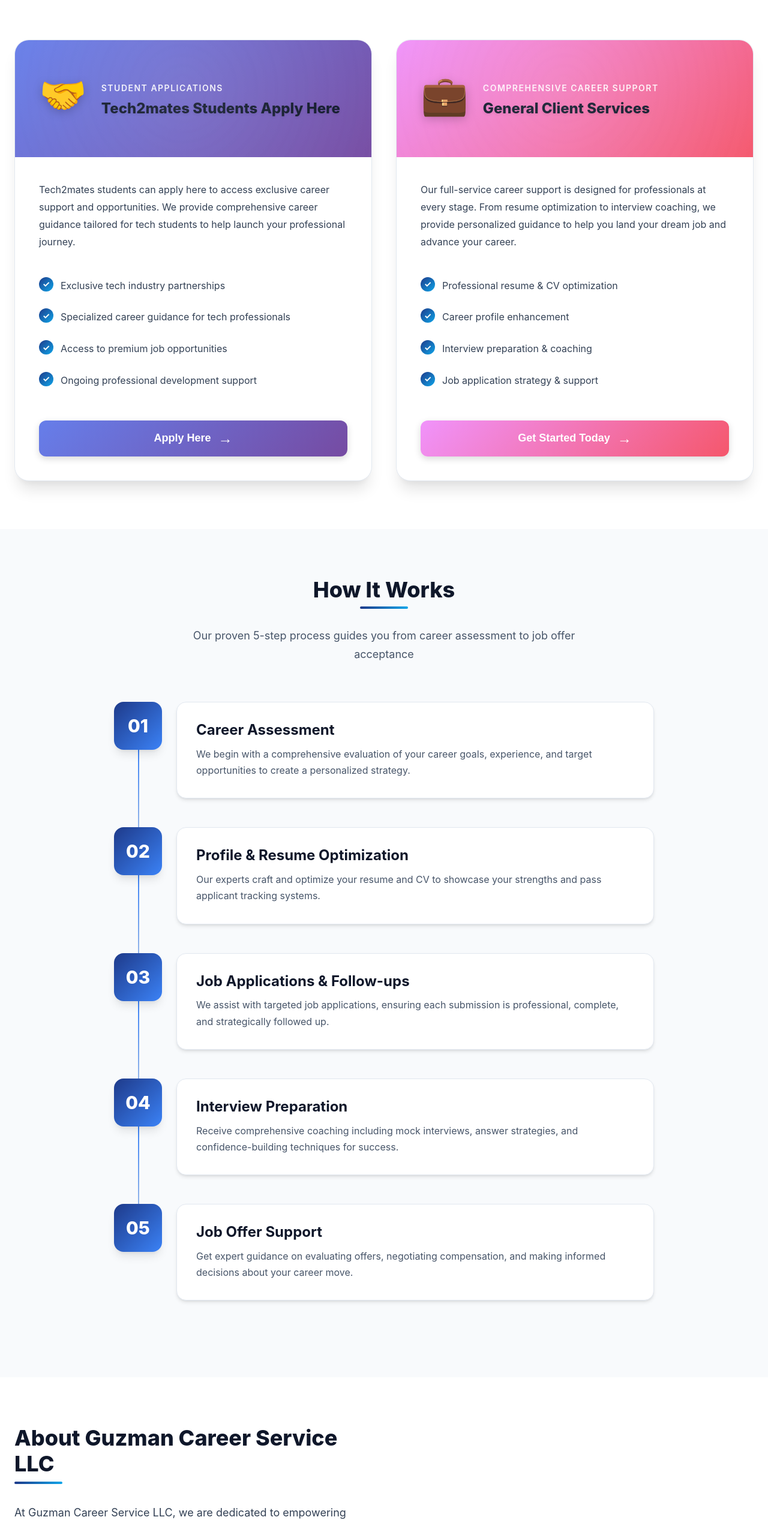
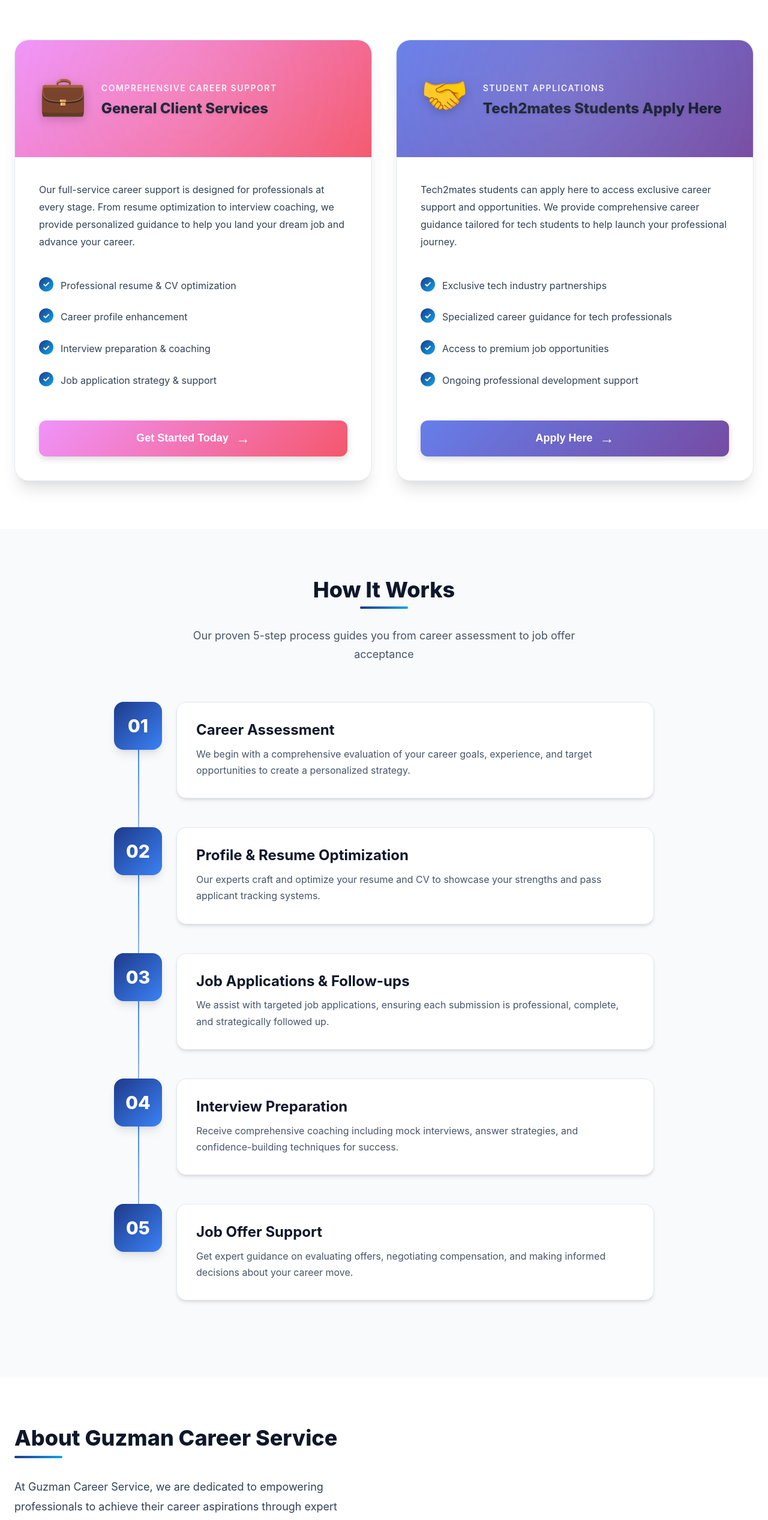
Before and after one commit to GleamDT/guzman-career-services-llc, a React (Create React App) app in the folder guzman-career-services/: page / in a window 1280 px wide. Shown: the part 998-3532 px from the top of the page at 60% size. Built offline with nearby package versions, Linux system fonts and the light colour scheme.

Commit message:
integrated the jivochat

```diff
--- a/guzman-career-services/public/index.html
+++ b/guzman-career-services/public/index.html
@@ -7,7 +7,7 @@
     <meta name="theme-color" content="#000000" />
     <meta
       name="description"
-      content="Guzman Career Services LLC - Professional career support, resume optimization, interview coaching, and job application assistance to help you land your dream job."
+      content="Guzman Career Services - Professional career support, resume optimization, interview coaching, and job application assistance to help you land your dream job."
     />
     <link rel="apple-touch-icon" href="%PUBLIC_URL%/logo.png" />
     <!--
@@ -24,7 +24,7 @@
       work correctly both with client-side routing and a non-root public URL.
       Learn how to configure a non-root public URL by running `npm run build`.
     -->
-    <title>Guzman Career Services LLC - Professional Career Support</title>
+    <title>Guzman Career Services - Professional Career Support</title>
   </head>
   <body>
     <noscript>You need to enable JavaScript to run this app.</noscript>
@@ -39,5 +39,6 @@
       To begin the development, run `npm start` or `yarn start`.
       To create a production bundle, use `npm run build` or `yarn build`.
     -->
+    <script src="//code.jivosite.com/widget/smjPmyTs7a" async></script>
   </body>
 </html>
--- a/guzman-career-services/src/components/About.js
+++ b/guzman-career-services/src/components/About.js
@@ -7,10 +7,10 @@
             <div className="container">
                 <div className="about-content">
                     <div className="about-text">
-                        <h2 className="about-title">About Guzman Career Service LLC</h2>
+                        <h2 className="about-title">About Guzman Career Service</h2>
                         <div className="about-divider"></div>
                         <p className="about-paragraph">
-                            At Guzman Career Service LLC, we are dedicated to empowering professionals
+                            At Guzman Career Service, we are dedicated to empowering professionals
                             to achieve their career aspirations through expert guidance and personalized support.
                         </p>
                         <p className="about-paragraph">
--- a/guzman-career-services/src/components/CTA.js
+++ b/guzman-career-services/src/components/CTA.js
@@ -11,7 +11,7 @@
                 <div className="cta-text">
                     <h2 className="cta-title">Start Your Career Journey Today</h2>
                     <p className="cta-subtitle">
-                        Don't let another opportunity pass you by. Partner with Guzman Career Service LLC
+                        Don't let another opportunity pass you by. Partner with Guzman Career Service
                         and take the first step toward landing your dream job with confidence.
                     </p>
                     <div className="cta-buttons">
--- a/guzman-career-services/src/components/Footer.js
+++ b/guzman-career-services/src/components/Footer.js
@@ -11,7 +11,7 @@
                     <div className="footer-section">
                         <div className="footer-logo">
                             <span className="footer-logo-icon">💼</span>
-                            <span className="footer-logo-text">Guzman Career Service LLC</span>
+                            <span className="footer-logo-text">Guzman Career Service</span>
                         </div>
                         <p className="footer-description">
                             Professional career services helping you land your dream job with confidence and success.
@@ -65,7 +65,7 @@
 
                 <div className="footer-bottom">
                     <div className="footer-copyright">
-                        © {currentYear} Guzman Career Service LLC. All rights reserved.
+                        © {currentYear} Guzman Career Service. All rights reserved.
                     </div>
                     <div className="footer-legal">
                         <a href="#privacy">Privacy Policy</a>
--- a/guzman-career-services/src/components/Services.js
+++ b/guzman-career-services/src/components/Services.js
@@ -5,6 +5,22 @@
     const [activeForm, setActiveForm] = useState(null);
 
     const serviceCategories = [
+        {
+            id: 'general',
+            icon: '💼',
+            title: 'General Client Services',
+            tagline: 'Comprehensive Career Support',
+            description: 'Our full-service career support is designed for professionals at every stage. From resume optimization to interview coaching, we provide personalized guidance to help you land your dream job and advance your career.',
+            features: [
+                'Professional resume & CV optimization',
+                'Career profile enhancement',
+                'Interview preparation & coaching',
+                'Job application strategy & support'
+            ],
+            formUrl: 'https://docs.google.com/forms/d/e/1FAIpQLSd0r-Oqtumv--5uwbrTpRnhK7eR8vhk6j0svQVyMLUxEqwdGg/viewform?embedded=true',
+            buttonText: 'Get Started Today',
+            gradient: 'linear-gradient(135deg, #f093fb 0%, #f5576c 100%)'
+        },
         {
             id: 'tech2mates',
             icon: '🤝',
@@ -20,22 +36,6 @@
             formUrl: 'https://docs.google.com/forms/d/e/1FAIpQLSdvjvE3MfW9VrPgMeWrfTepbpbFNqZxr4NIdWBBE_JSsmmAwg/viewform?embedded=true',
             buttonText: 'Apply Here',
             gradient: 'linear-gradient(135deg, #667eea 0%, #764ba2 100%)'
-        },
-        {
-            id: 'general',
-            icon: '💼',
-            title: 'General Client Services',
-            tagline: 'Comprehensive Career Support',
-            description: 'Our full-service career support is designed for professionals at every stage. From resume optimization to interview coaching, we provide personalized guidance to help you land your dream job and advance your career.',
-            features: [
-                'Professional resume & CV optimization',
-                'Career profile enhancement',
-                'Interview preparation & coaching',
-                'Job application strategy & support'
-            ],
-            formUrl: 'https://docs.google.com/forms/d/e/1FAIpQLSd0r-Oqtumv--5uwbrTpRnhK7eR8vhk6j0svQVyMLUxEqwdGg/viewform?embedded=true',
-            buttonText: 'Get Started Today',
-            gradient: 'linear-gradient(135deg, #f093fb 0%, #f5576c 100%)'
         }
     ];
 
```
